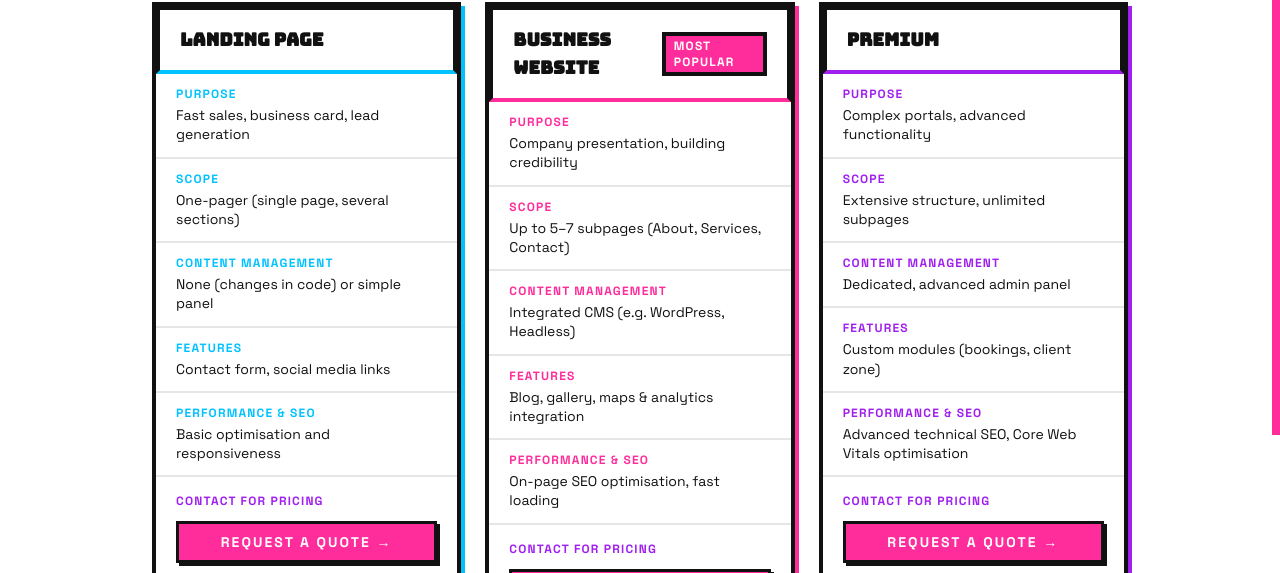
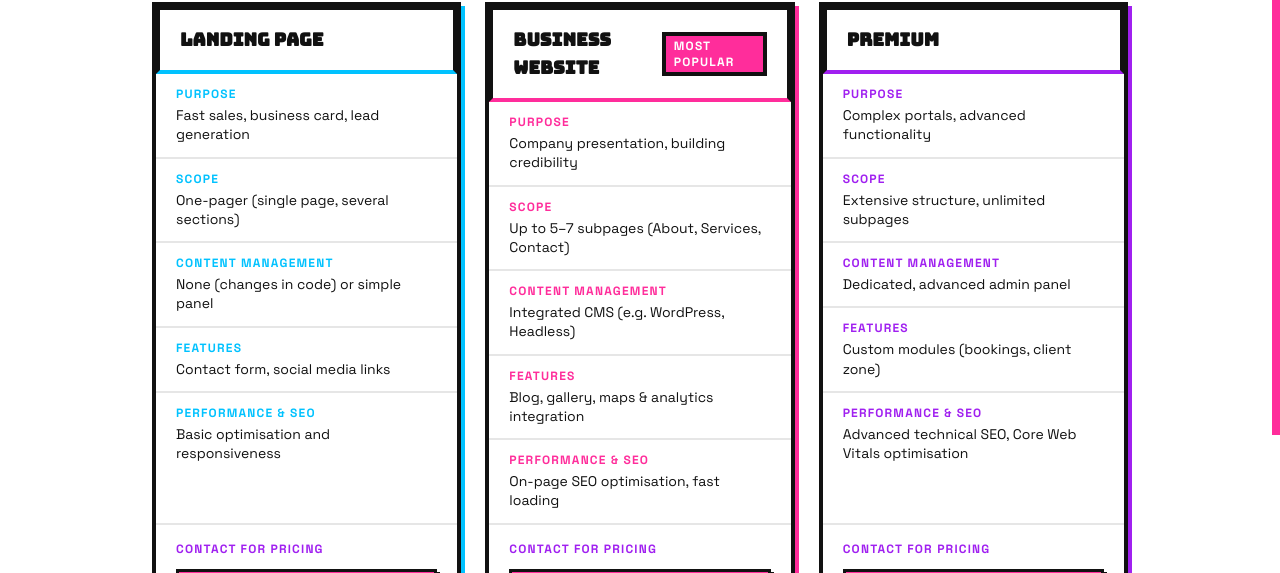
Before and after one commit to lovintoja/chronicles-portfolio, a Next.js app: page /pricing in a window 1280 px wide. Shown: the part 365-938 px from the top of the page. Built offline with nearby package versions, Linux system fonts and the light colour scheme; no server answers; the database is empty.

Commit message:
fix: equal height pricing cards by removing items-start from grid

```diff
--- a/src/app/pricing/page.tsx
+++ b/src/app/pricing/page.tsx
@@ -49,7 +49,7 @@ export default function PricingPage() {
       {/* Websites — 3 package cards */}
       <section className="max-w-5xl mx-auto px-4 sm:px-6 pb-10">
         <p className="section-label mb-6">{t.pricing.websitesSection}</p>
-        <div className="grid grid-cols-1 md:grid-cols-3 gap-6 items-start">
+        <div className="grid grid-cols-1 md:grid-cols-3 gap-6">
           {webTiers.map(({ key, highlighted, shadow, accentBorder }) => {
             const pkg = t.pricing.web[key]
             return (
@@ -79,8 +79,8 @@ export default function PricingPage() {
                   )}
                 </div>
 
-                {/* Feature rows */}
-                <div className="flex flex-col divide-y-2 divide-pop-black/10 flex-1">
+                {/* Feature rows — flex-1 pushes price/CTA to bottom */}
+                <div className="flex flex-col divide-y-2 divide-pop-black/10 flex-1 justify-start">
                   {featureRows.map(({ label, key: fKey }) => (
                     <div key={fKey} className="px-5 py-3">
                       <p
```
